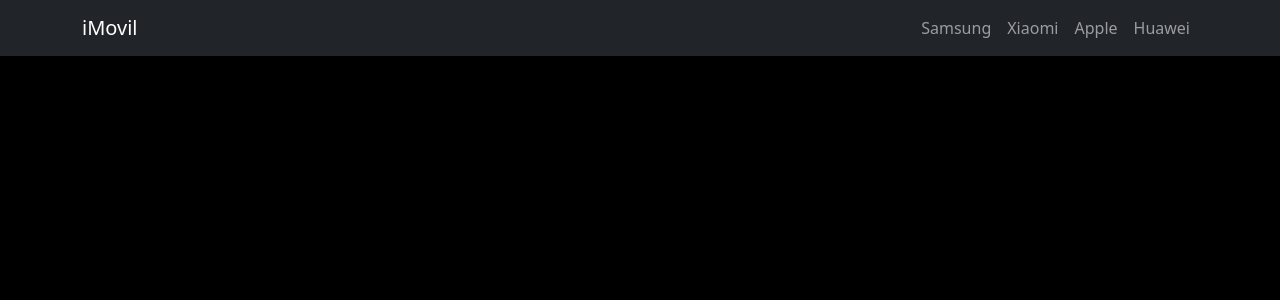
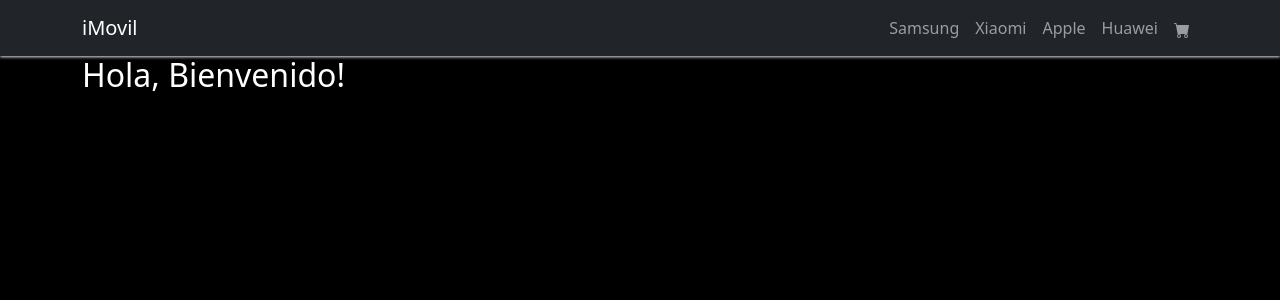
Before and after one commit to amtiv/coderReact, a React (Create React App) app: page / in a window 1280 px wide. Shown: the top 300 px of the page. Built offline with nearby package versions, Linux system fonts and the light colour scheme.

Commit message:
Desafío 3
Desafío 3

```diff
--- a/package.json
+++ b/package.json
@@ -3,13 +3,17 @@
   "version": "0.1.0",
   "private": true,
   "dependencies": {
+    "@fortawesome/fontawesome-svg-core": "^1.3.0",
+    "@fortawesome/free-solid-svg-icons": "^6.0.0",
     "@testing-library/jest-dom": "^5.16.2",
     "@testing-library/react": "^12.1.3",
     "@testing-library/user-event": "^13.5.0",
     "bootstrap": "^5.1.3",
+    "font-awesome": "^4.7.0",
     "react": "^17.0.2",
     "react-bootstrap": "^2.1.2",
     "react-dom": "^17.0.2",
+    "react-icons": "^4.3.1",
     "react-scripts": "5.0.0",
     "sass": "^1.49.8",
     "web-vitals": "^2.1.4"
--- a/src/App.js
+++ b/src/App.js
@@ -1,8 +1,14 @@
 import React from "react";
 import NavBar from "./components/NavBar";
+import ItemListContainer from "./components/ItemListContainer";
 
 const App = () => {
-  return <NavBar />;
+  return (
+    <>
+      <NavBar />
+      <ItemListContainer greeting="Bienvenido!" />
+    </>
+  );
 };
 
 export default App;
--- /dev/null
+++ b/src/components/CartWidget.js
@@ -0,0 +1,8 @@
+import React from "react";
+import { BsCartFill } from "react-icons/bs";
+
+const CartWidget = () => {
+  return <BsCartFill />;
+};
+
+export default CartWidget;
--- /dev/null
+++ b/src/components/ItemListContainer.js
@@ -0,0 +1,9 @@
+export const ItemListContainer = (props) => {
+  return (
+    <main className="container">
+      <h2>Hola, {props.greeting}</h2>
+    </main>
+  );
+};
+
+export default ItemListContainer;
--- a/src/components/NavBar.js
+++ b/src/components/NavBar.js
@@ -1,9 +1,10 @@
 import React from "react";
 import { Navbar, Nav, Container } from "react-bootstrap";
+import CartWidget from "./CartWidget";
 
 const NavBar = () => {
   return (
-    <Navbar bg="dark" variant="dark">
+    <Navbar className="main-navbar" bg="dark" variant="dark">
       <Container>
         <Navbar.Brand href="home">iMovil</Navbar.Brand>
         <Nav className="justify-content-end">
@@ -11,6 +12,9 @@ const NavBar = () => {
           <Nav.Link href="Xiaomi">Xiaomi</Nav.Link>
           <Nav.Link href="Apple">Apple</Nav.Link>
           <Nav.Link href="Huawei">Huawei</Nav.Link>
+          <Nav.Link>
+            <CartWidget />
+          </Nav.Link>
         </Nav>
       </Container>
     </Navbar>
--- a/src/estilos.scss
+++ b/src/estilos.scss
@@ -5,3 +5,11 @@
 body {
   background-color: black;
 }
+
+.main-navbar {
+  box-shadow: 0 1px 3px rgba(255, 255, 255, 0.918);
+}
+
+.container {
+  color: white;
+}
```
Also changed, not shown: public/index.html (+5 -27 lines), 1 other file (tests, documents, lock files or other folders).
